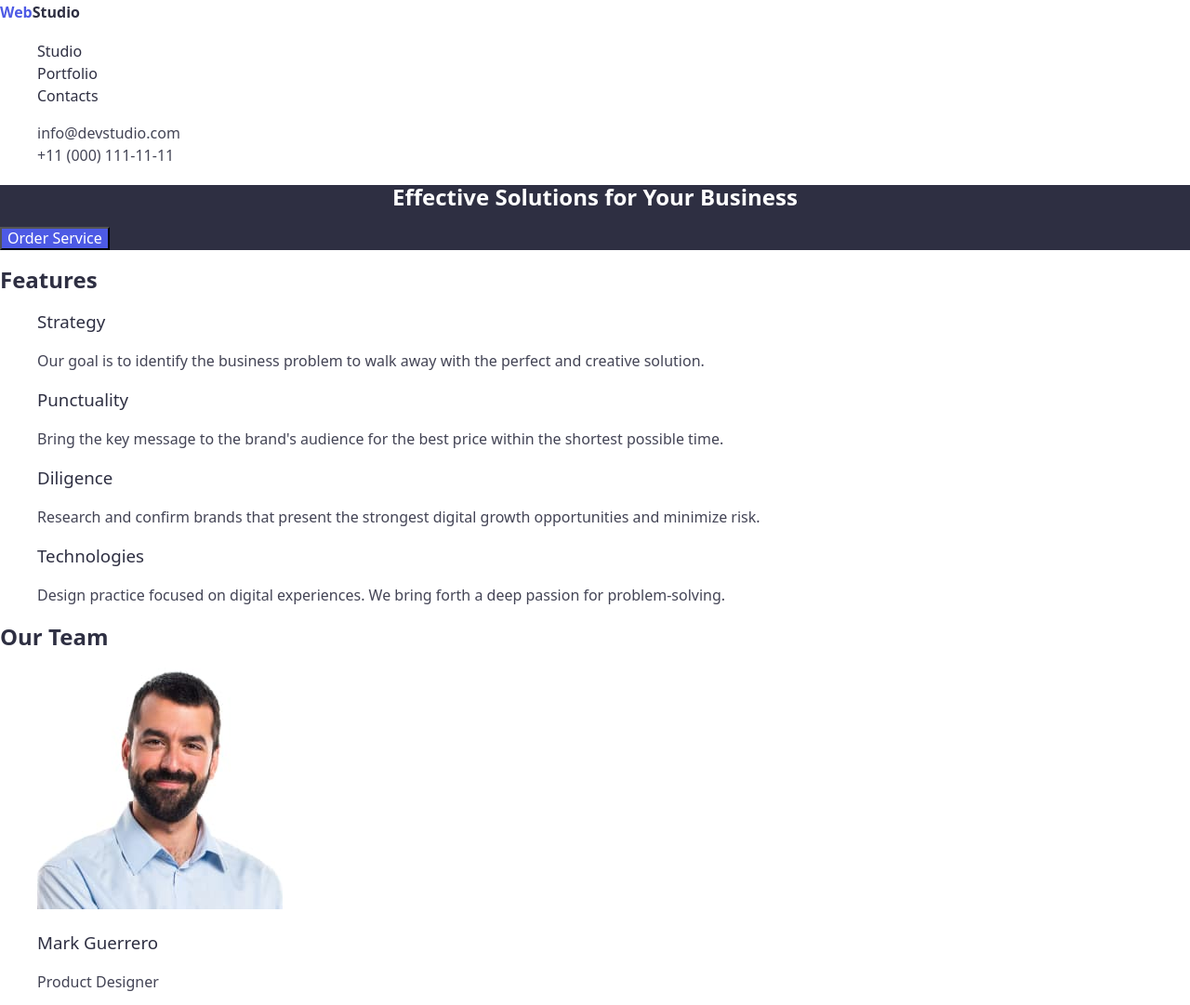
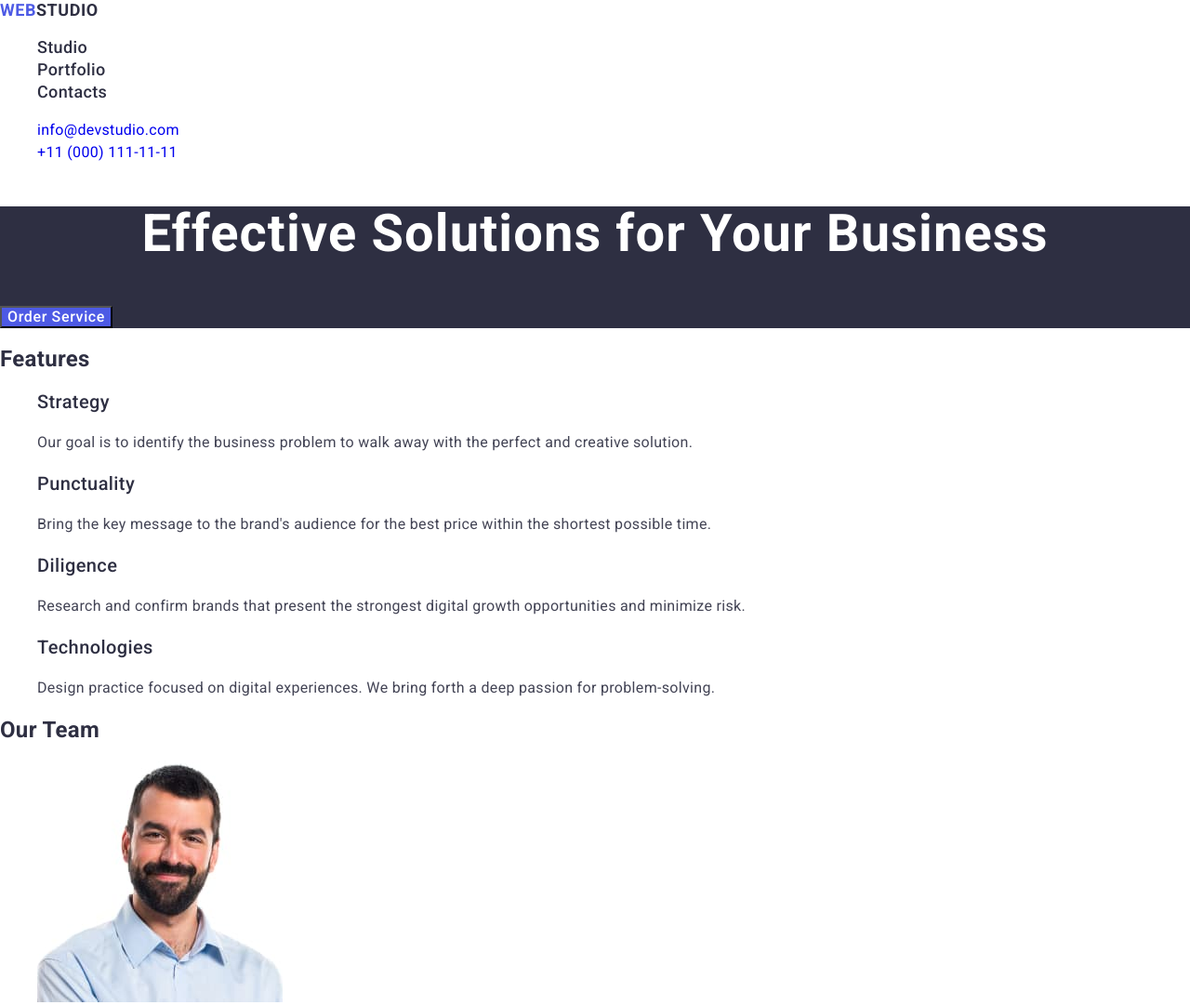
Before and after one commit to BohdanLysniak/goit-markup-hw-02, a plain HTML site: page index.html in a window 1280 px wide. Shown: the top 1081 px of the page at 93% size. Drawn offline with nearby package versions, Linux system fonts and the light colour scheme.

Commit message:
Done section 1,2
next section 3

```diff
--- a/css/styles.css
+++ b/css/styles.css
@@ -1,8 +1,8 @@
 body {
-  font-family: "Roboto", "Raleway" sans-serif;
-  font-size: 16;
+  font-family: "Roboto", sans-serif;
+  font-size: 16px;
   line-height: 1.5;
-  letter-spacing: 2%;
+  letter-spacing: 0.02em;
   color: #434455;
   background-color: #ffffff;
 }
@@ -11,43 +11,43 @@ ul {
   list-style-type: none;
 }
 
-.accent-web {
-  font-size: 18;
+.nav .link {
+  font-family: "Raleway" sans-serif;
+  font-size: 18px;
   font-weight: 700;
-  line-height: 1.667;
-  letter-spacing: 3%;
+  line-height: 1.17;
+  letter-spacing: 0.03em;
+  text-transform: uppercase;
   color: #4d5ae5;
 }
 
 .accent-studio {
-  font-size: 18;
-  font-weight: 700;
-  line-height: 1.667;
-  letter-spacing: 3%;
   color: #2e2f42;
 }
 
-.nav .link {
+.list .link {
+  font-weight: 500;
+  text-transform: inherit;
+  letter-spacing: 0.02em;
   color: #2e2f42;
 }
 
-.page-address .link {
-  font-weight: 400;
+.list .link:hover,
+.list .link:focus {
+  color: #404bbf;
+}
+
+.address {
   font-style: normal;
-  color: #434455;
+}
+
+.list-address .link:hover,
+.list-address .link:focus {
+  color: #404bbf;
 }
 
 .link {
   text-decoration: none;
-}
-
-.link:hover,
-.link:focus {
-  color: #4d5ae5;
-}
-
-.link:active {
-  text-decoration: underline;
 }
 
 .section-title {
@@ -56,21 +56,26 @@ ul {
 
 .title {
   color: #ffffff;
-  font-size: 56;
+  font-size: 56px;
   font-weight: 700;
   line-height: 1.07;
+  letter-spacing: 0.02em;
   text-align: center;
 }
 
 .button {
+  font-family: "Roboto", sans-serif;
   font-weight: 500;
+  font-size: 16px;
   background-color: #4d5ae5;
   color: #ffffff;
-  letter-spacing: 4%;
+  letter-spacing: 0.04em;
 }
 
-.button:hover {
+.button:hover,
+.button:focus {
   background-color: #404bbf;
+  cursor: pointer;
 }
 
 .heading {
@@ -81,9 +86,10 @@ ul {
 }
 
 .headline {
-  font-size: 20;
+  font-size: 20px;
   font-weight: 500;
   line-height: 1.2;
+  letter-spacing: 0.02em;
   color: #2e2f42;
 }
 
--- a/index.html
+++ b/index.html
@@ -20,18 +20,17 @@
   <body>
     <header class="page-header">
       <nav class="nav">
-        <a class="link" href="./index.html">
-          <span class="accent-web">Web</span
-          ><span class="accent-studio">Studio</span></a
+        <a class="link" href="./index.html"
+          >Web<span class="accent-studio">Studio</span></a
         >
-        <ul>
-          <li><a class="link" href="">Studio</a></li>
-          <li><a class="link" href="">Portfolio</a></li>
-          <li><a class="link" href="">Contacts</a></li>
+        <ul class="list">
+          <li><a class="link" href="./index.html">Studio</a></li>
+          <li><a class="link" href="./index.html">Portfolio</a></li>
+          <li><a class="link" href="./index.html">Contacts</a></li>
         </ul>
       </nav>
       <address class="address">
-        <ul class="page-address">
+        <ul class="list-address">
           <li>
             <a class="link" href="mailto:info@devstudio.com"
               >info@devstudio.com</a
@@ -54,28 +53,28 @@
         <ul class="list">
           <li>
             <h3 class="headline">Strategy</h3>
-            <p>
+            <p class="text">
               Our goal is to identify the business problem to walk away with the
               perfect and creative solution.
             </p>
           </li>
           <li>
             <h3 class="headline">Punctuality</h3>
-            <p>
+            <p class="text">
               Bring the key message to the brand's audience for the best price
               within the shortest possible time.
             </p>
           </li>
           <li>
             <h3 class="headline">Diligence</h3>
-            <p>
+            <p class="text">
               Research and confirm brands that present the strongest digital
               growth opportunities and minimize risk.
             </p>
           </li>
           <li>
             <h3 class="headline">Technologies</h3>
-            <p>
+            <p class="text">
               Design practice focused on digital experiences. We bring forth a
               deep passion for problem-solving.
             </p>
@@ -93,7 +92,7 @@
               alt="Product Designer"
             />
             <h3 class="headline">Mark Guerrero</h3>
-            <p>Product Designer</p>
+            <p class="text">Product Designer</p>
           </li>
           <li>
             <img
@@ -103,7 +102,7 @@
               alt="Frontend Developer"
             />
             <h3 class="headline">Tom Ford</h3>
-            <p>Frontend Developer</p>
+            <p class="text">Frontend Developer</p>
           </li>
           <li>
             <img
@@ -113,7 +112,7 @@
               alt="Marketing"
             />
             <h3 class="headline">Camila Garcia</h3>
-            <p>Marketing</p>
+            <p class="text">Marketing</p>
           </li>
           <li>
             <img
@@ -123,7 +122,7 @@
               alt="UI Designer"
             />
             <h3 class="headline">Daniel Wilson</h3>
-            <p>UI Designer</p>
+            <p class="text">UI Designer</p>
           </li>
         </ul>
       </section>
@@ -138,7 +137,7 @@
               alt="Banking App"
             />
             <h3 class="headline">Banking App</h3>
-            <p>App</p>
+            <p class="text">App</p>
           </li>
           <li>
             <img
@@ -148,7 +147,7 @@
               alt="Cashless Payment"
             />
             <h3 class="headline">Cashless Payment</h3>
-            <p>Marketing</p>
+            <p class="text">Marketing</p>
           </li>
           <li>
             <img
@@ -158,7 +157,7 @@
               alt="Meditation App"
             />
             <h3 class="headline">Meditation App</h3>
-            <p>App</p>
+            <p class="text">App</p>
           </li>
           <li>
             <img
@@ -168,7 +167,7 @@
               alt="Taxi Service"
             />
             <h3 class="headline">Taxi Service</h3>
-            <p>Marketing</p>
+            <p class="text">Marketing</p>
           </li>
           <li>
             <img
@@ -178,7 +177,7 @@
               alt="Screen Illustrations"
             />
             <h3 class="headline">Screen Illustrations</h3>
-            <p>Design</p>
+            <p class="text">Design</p>
           </li>
           <li>
             <img
@@ -188,7 +187,7 @@
               alt="Online Courses"
             />
             <h3 class="headline">Online Courses</h3>
-            <p>Marketing</p>
+            <p class="text">Marketing</p>
           </li>
         </ul>
       </section>
```
